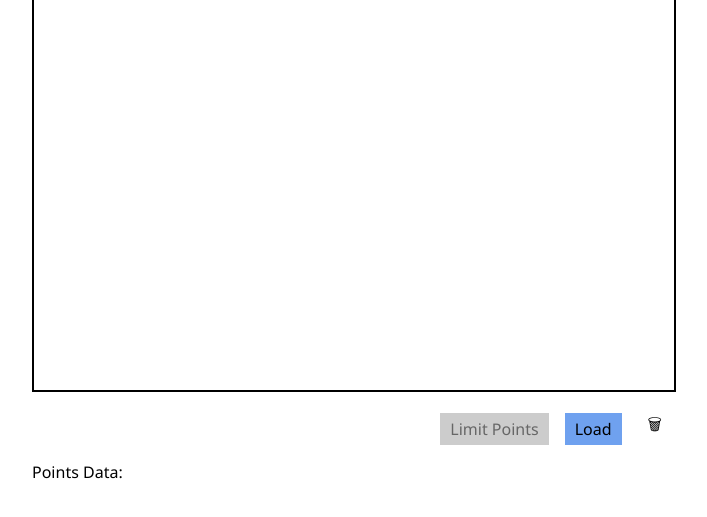
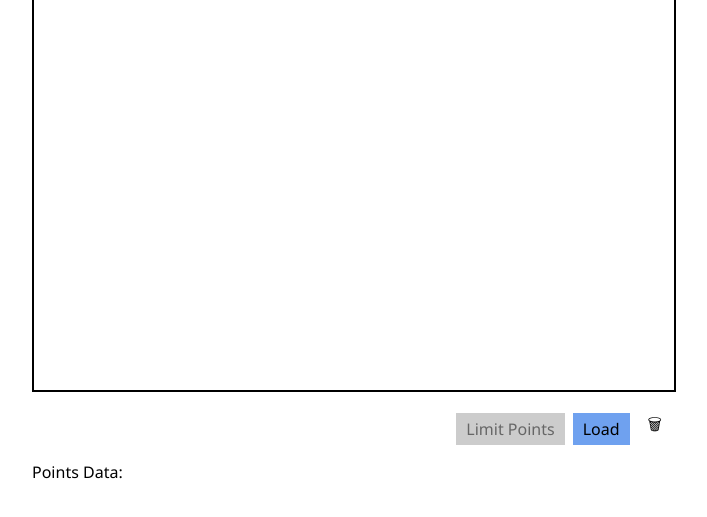
Before and after one commit to codepo8/mouse-path-recorder, a plain HTML site: page convert.html in a window 1280 px wide. Shown: the part 65-582 px from the top of the page, without its empty margins (288-995 px from the left). Drawn offline with Linux system fonts and the light colour scheme.

Commit message:
fixed layout

```diff
--- a/mpr.css
+++ b/mpr.css
@@ -64,7 +64,7 @@ output {
 .buttons a, .buttons button, .buttons label {
   display: inline-block;
   text-align: center;
-  margin-left: 1em;
+  margin-left: .5em ;
   align-self: flex-end;
   font-family: inherit;
   border: 0;
```
Also changed, not shown: index.html (+1 -1 lines).
